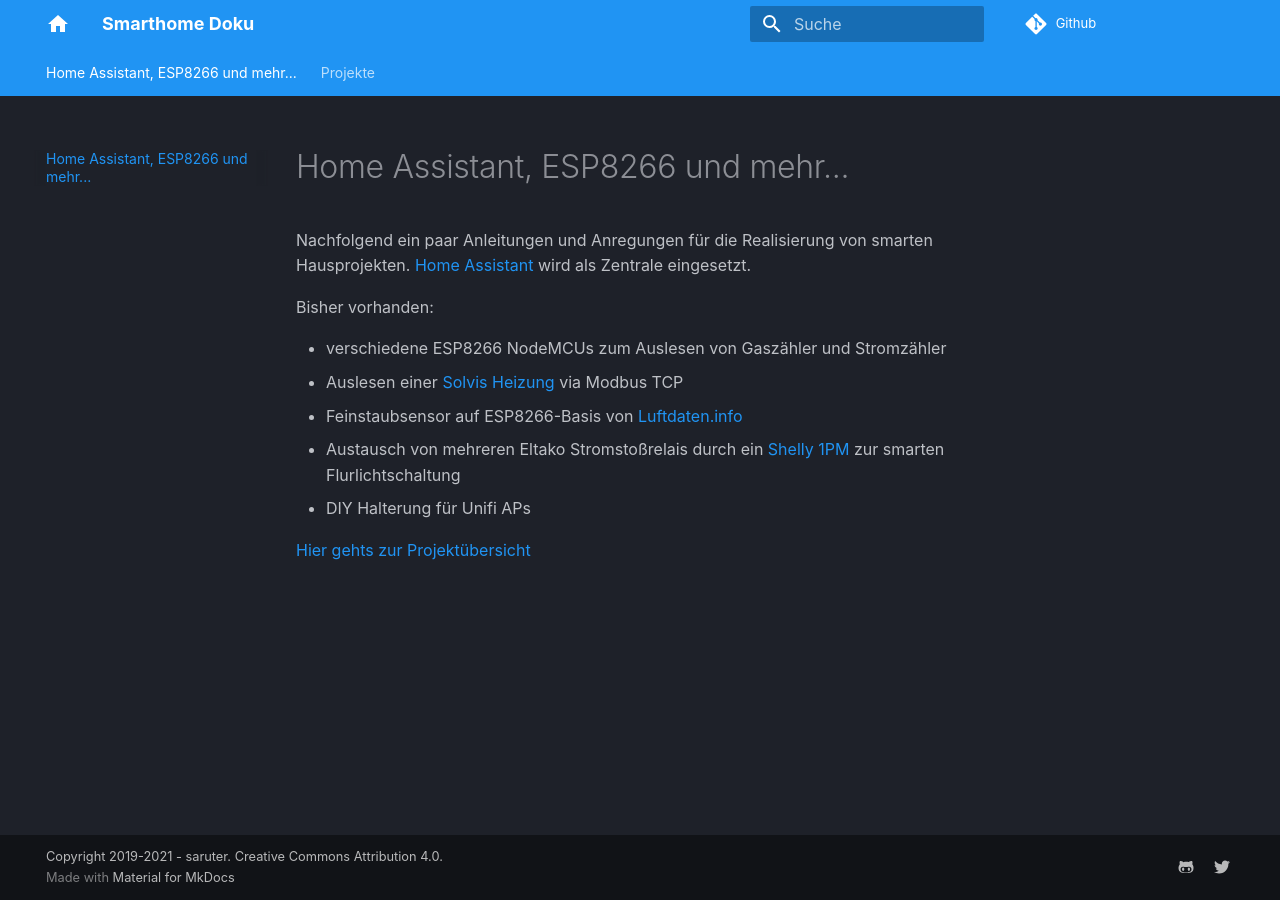
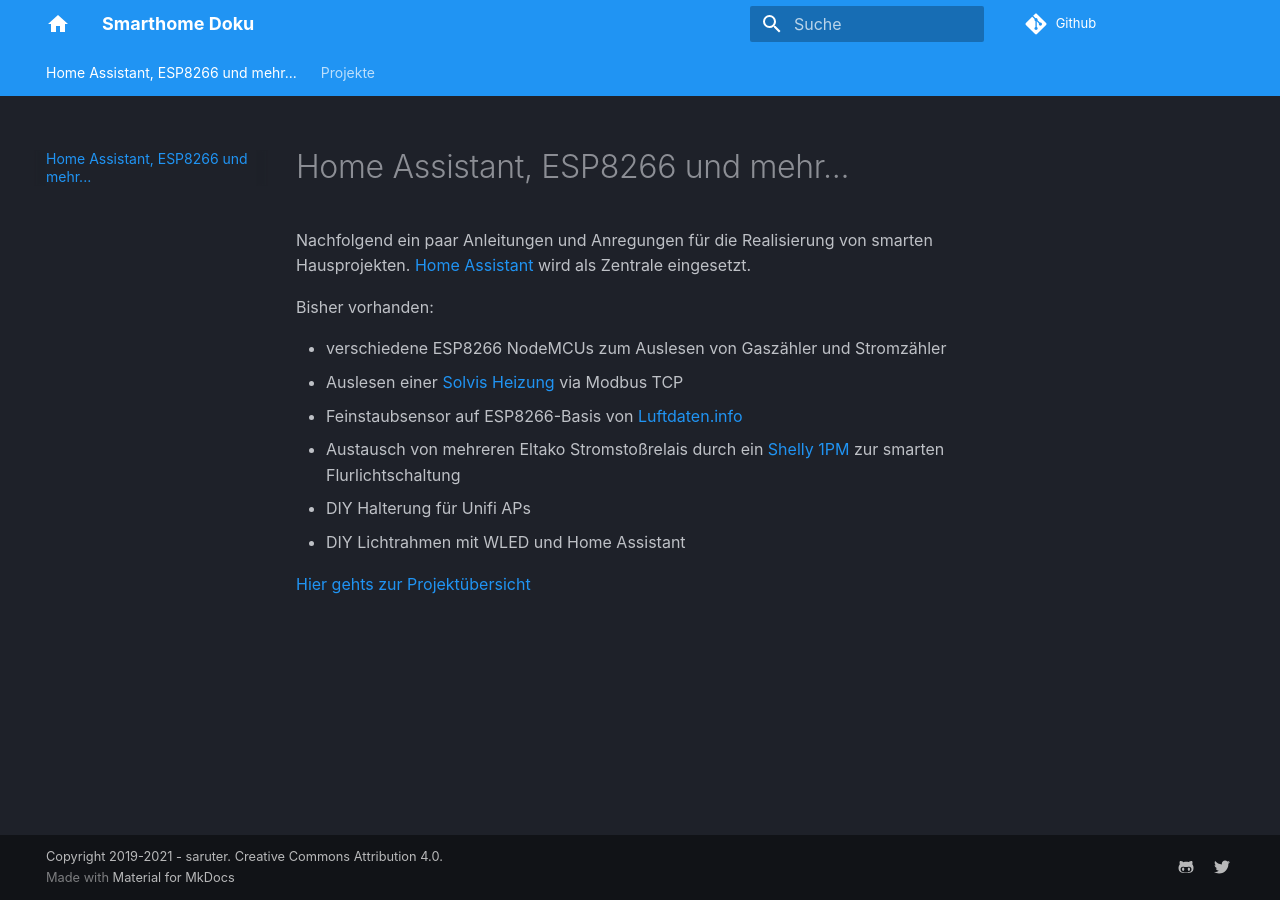
Before and after one commit to saruter/smarthome, an MkDocs documentation site: the page built from docs/index.md, in a window 1280 px wide. Built offline with MkDocs 1.6.1 and Material for MkDocs 9.7.7, drawn with Linux system fonts in a browser that asks for light colours; comment, search, counter and statistics services are not loaded.

Commit message:
Übersicht um Lichtrahmen ergänzt

```diff
--- a/docs/index.md
+++ b/docs/index.md
@@ -9,5 +9,6 @@
 * Feinstaubsensor auf ESP8266-Basis von [Luftdaten.info](https://www.luftdaten.info)
 * Austausch von mehreren Eltako Stromstoßrelais durch ein [Shelly 1PM](https://shelly.cloud) zur smarten Flurlichtschaltung
 * DIY Halterung für Unifi APs
+* DIY Lichtrahmen mit WLED und Home Assistant
 
 [Hier gehts zur Projektübersicht](projekte/feinstaubsensor.md)
```
